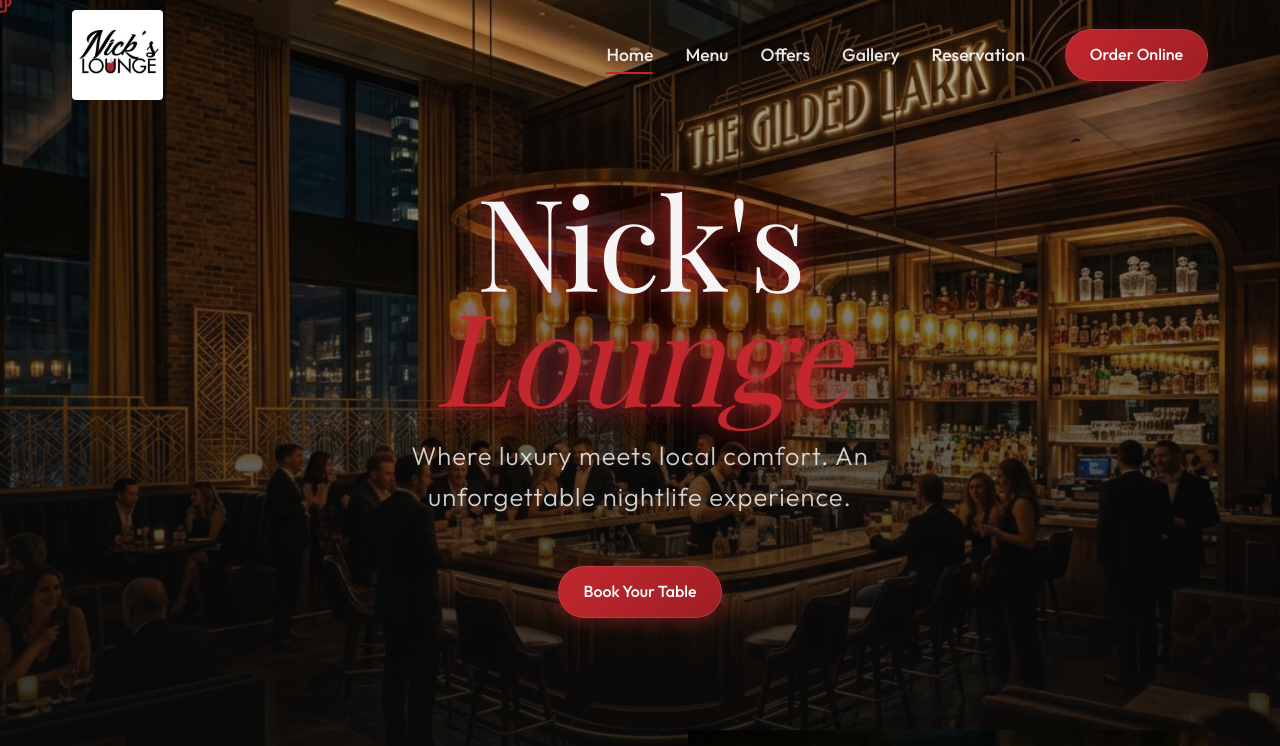
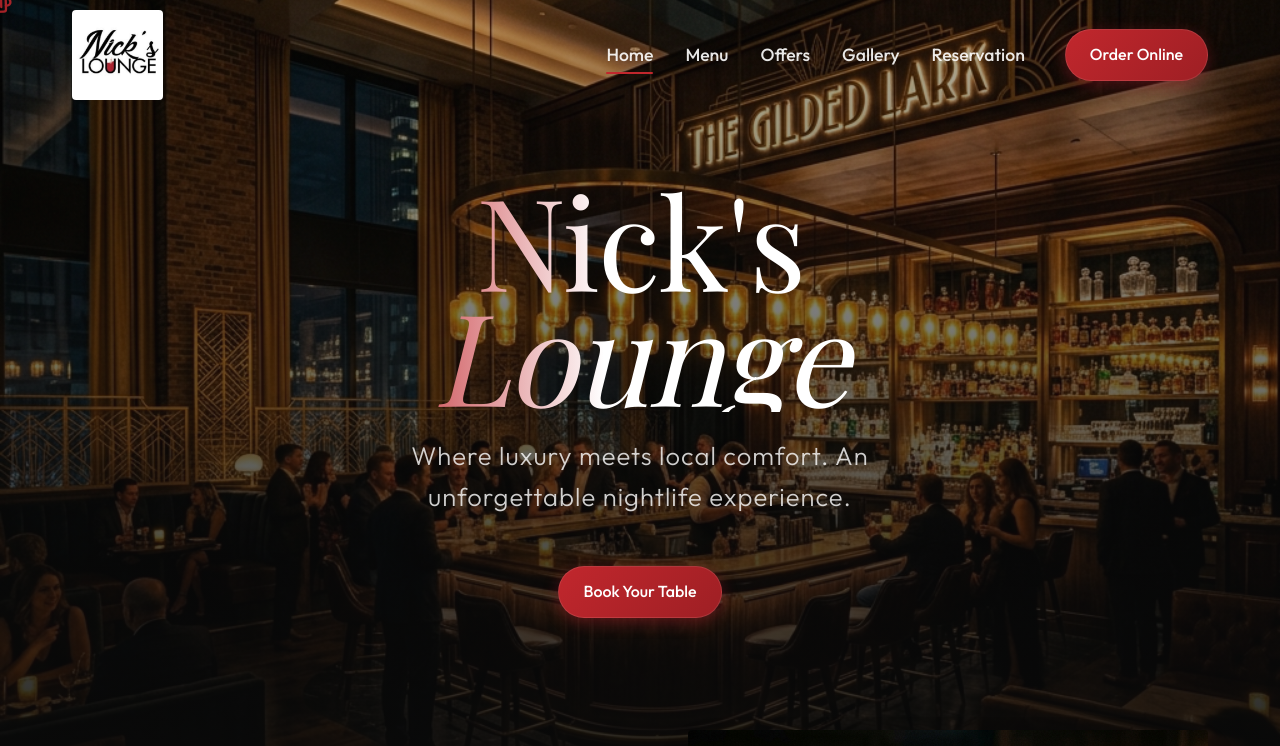
Before and after one commit to vp-appkartz/nickslounge, a React (Vite) app: page / in a window 1280 px wide. Shown: the top 746 px of the page. Built offline with nearby package versions, Linux system fonts and the light colour scheme; a web font is replaced by a local one.

Commit message:
Replace heavy text-shadow glow with high-performance gradient shine

```diff
--- a/src/pages/Home.css
+++ b/src/pages/Home.css
@@ -41,15 +41,9 @@
   padding-top: 10vh;
 }
 
-@keyframes textGlow {
-  0% {
-    text-shadow: 0 0 10px rgba(193, 39, 45, 0.2), 0 0 20px rgba(193, 39, 45, 0.2);
-  }
-  50% {
-    text-shadow: 0 0 20px rgba(193, 39, 45, 0.8), 0 0 40px rgba(193, 39, 45, 0.5), 0 0 60px rgba(193, 39, 45, 0.3);
-  }
-  100% {
-    text-shadow: 0 0 10px rgba(193, 39, 45, 0.2), 0 0 20px rgba(193, 39, 45, 0.2);
+@keyframes shine {
+  to {
+    background-position: 200% center;
   }
 }
 
@@ -57,16 +51,32 @@
   font-family: var(--font-serif);
   font-size: clamp(5rem, 10vw, 12rem);
   font-weight: 400;
-  color: var(--text-primary);
   line-height: 0.9;
   margin-bottom: 1.5rem;
   letter-spacing: -2px;
-  animation: textGlow 4s ease-in-out infinite;
+
+  /* High performance text color shine */
+  background: linear-gradient(
+    to right,
+    #ffffff 20%,
+    var(--primary-color) 40%,
+    var(--primary-color) 60%,
+    #ffffff 80%
+  );
+  background-size: 200% auto;
+  color: transparent;
+  -webkit-background-clip: text;
+  background-clip: text;
+  animation: shine 4s linear infinite;
 }
 
 .text-gold {
   color: var(--gold-accent);
   font-style: italic;
+}
+
+.hero-title-massive .text-gold {
+  color: inherit;
 }
 
 .hero-subtitle-elegant {
```
